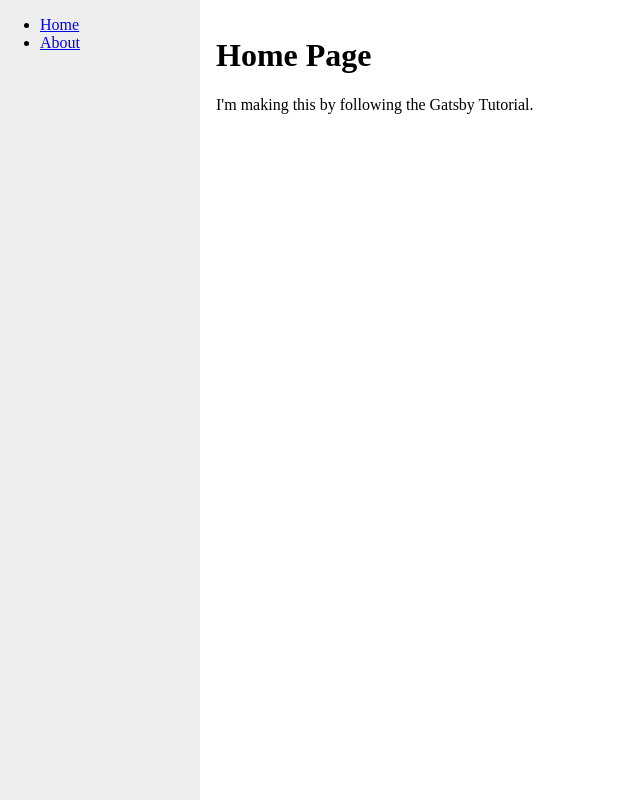
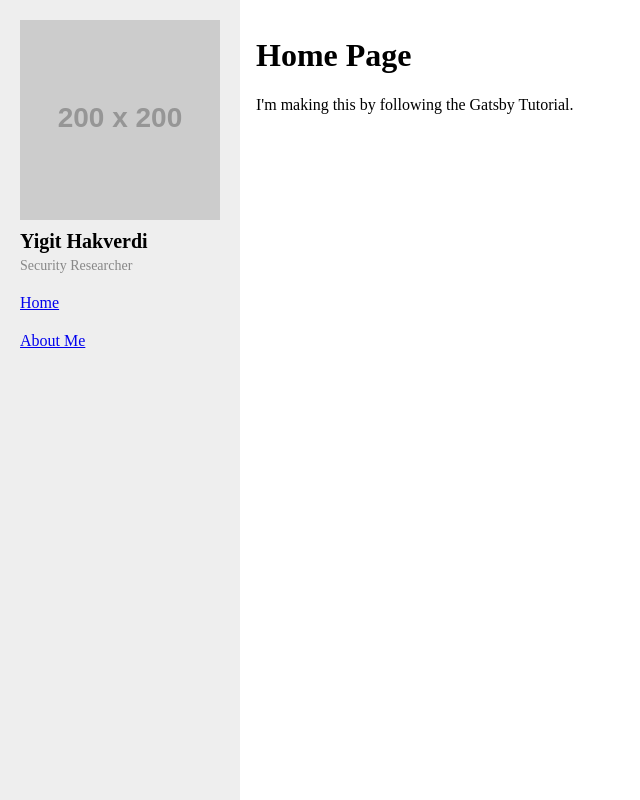
Before and after one commit to yigithakverdi/personal-web-blog, a Gatsby site: page / in a window 1280 px wide. Shown: the whole page, without its empty margins (0-640 px from the left). Built offline with nearby package versions, Linux system fonts and the light colour scheme; Gatsby itself is replaced by a stand-in of ours; placeholder pictures from the web are drawn by us.

Commit message:
Updated sidebar

```diff
--- a/src/components/sidebar.js
+++ b/src/components/sidebar.js
@@ -1,22 +1,26 @@
 import React from 'react';
 import { Link } from 'gatsby';
-import { sidebar } from "/src/css/sidebar.module.css"
+import { sidebar, avatarContainer, links, name, role } from "/src/css/sidebar.module.css"
 
 const Sidebar = () => {
     return (
         <div className={sidebar}>
-            <ul>
-                <li>
-                    <Link to="/">
-                        Home
-                    </Link>
-                </li>
-                <li>
-                    <Link to="/about">
-                        About
-                    </Link>
-                </li>
-            </ul>
+            <div>
+                <div className={avatarContainer}>
+                    <img src="https://via.placeholder.com/200x200.png?text=Avatar" alt="Avatar" className="avatar" />
+
+                </div>
+                <div>
+                    <div className={name}>Yigit Hakverdi</div>
+                    <div className={role}>Security Researcher</div>
+                </div>
+            </div>
+            <div>
+                <ul className={links}>
+                    <li><Link to="/">Home</Link></li>
+                    <li><Link to="/about">About Me</Link></li>
+                </ul>
+            </div>
         </div>
     );
 }
--- a/src/css/sidebar.module.css
+++ b/src/css/sidebar.module.css
@@ -1,4 +1,44 @@
 .sidebar {
   flex: 0 0 200px;
   background-color: #eee;
+  justify-content: center;
+  padding: 20px;
 }
+
+.avatarContainer {
+  display: flex;
+  flex-direction: column;
+  align-items: center;
+}
+
+.avatar {
+  width: 200px;
+  height: 200px;
+  object-fit: cover;
+  border-radius: 50%;
+}
+
+.name {
+  margin-top: 10px;
+  font-size: 20px;
+  font-weight: bold;
+}
+
+.role {
+  margin-top: 5px;
+  font-size: 14px;
+  color: #888;
+}
+
+.links {
+  margin-top: 20px;
+  list-style: none;
+  padding: 0;
+  display: flex;
+  flex-direction: column;
+  align-items: flex-start;
+}
+
+.links li {
+  margin-bottom: 20px;
+}
```
